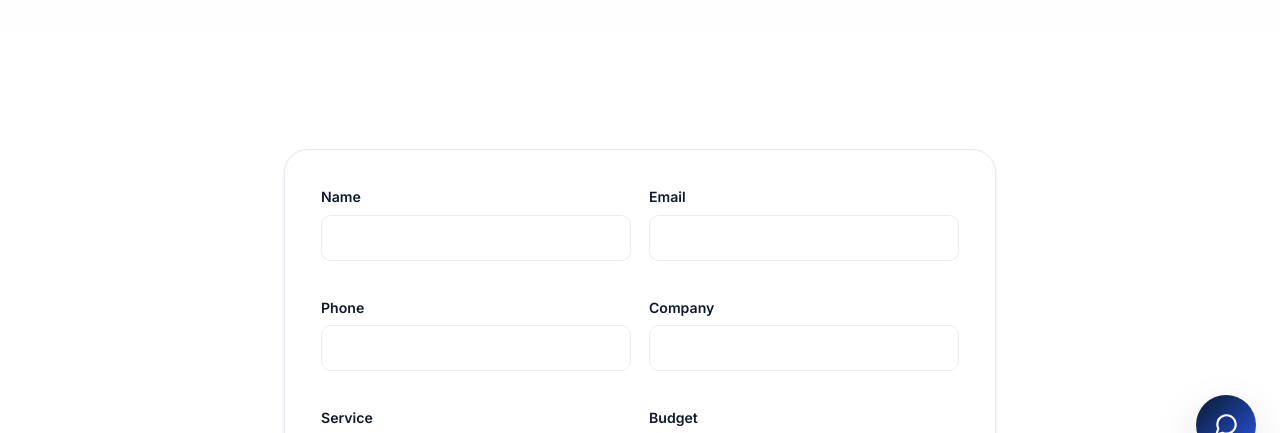
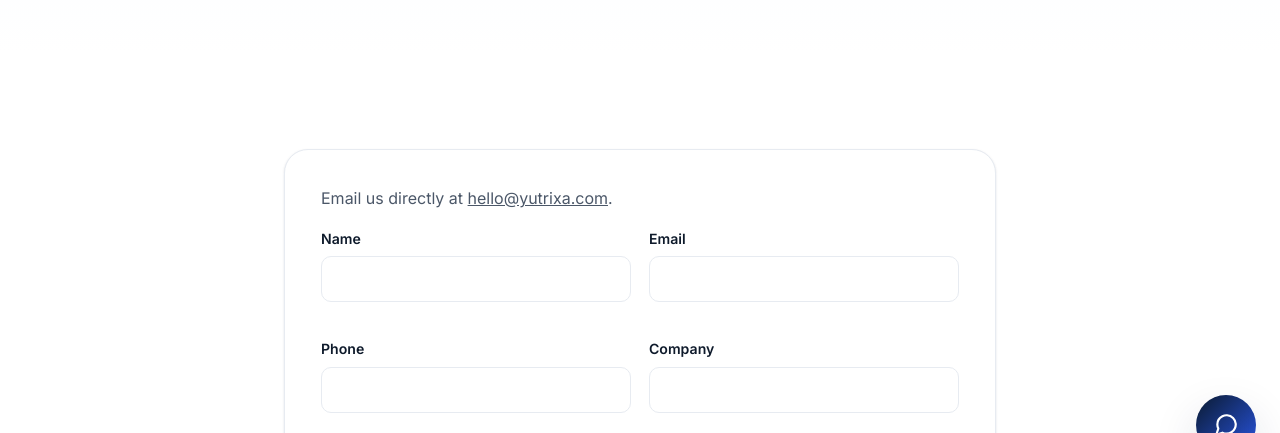
Before and after one commit to yutrixaa-star/yutrixa, a website: page public/contact.html in a window 1280 px wide. Shown: the part 321-754 px from the top of the page. Drawn offline with Linux system fonts and the light colour scheme.

Commit message:
Add direct email link to Contact page

```diff
--- a/public/contact.html
+++ b/public/contact.html
@@ -54,6 +54,7 @@
 <section class="section">
   <div class="container" style="max-width:760px;">
     <div class="form-card">
+      <p>Email us directly at <a href="mailto:hello@yutrixa.com" style="text-decoration:underline;">hello@yutrixa.com</a>.</p>
       <div class="notice notice-success" id="contactNotice" hidden></div>
       <form id="contactForm">
         <div class="form-grid">
```
